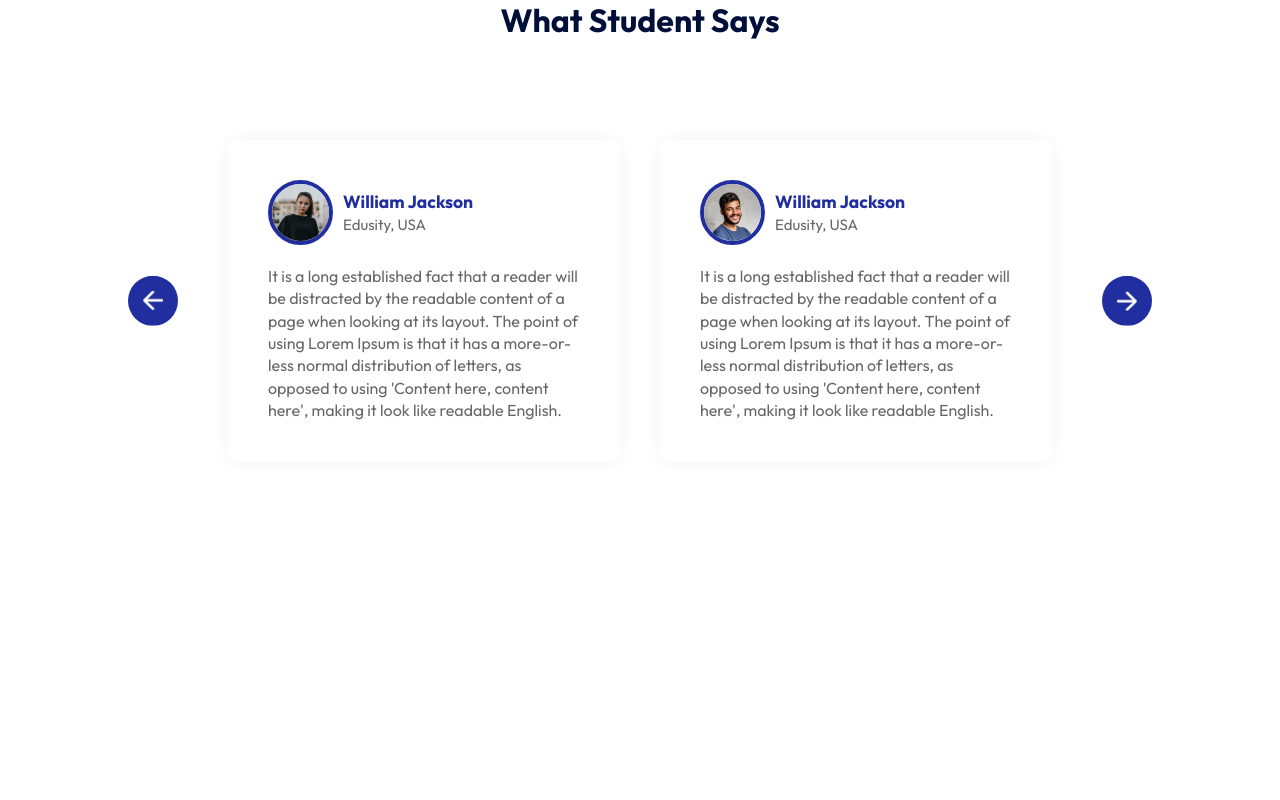
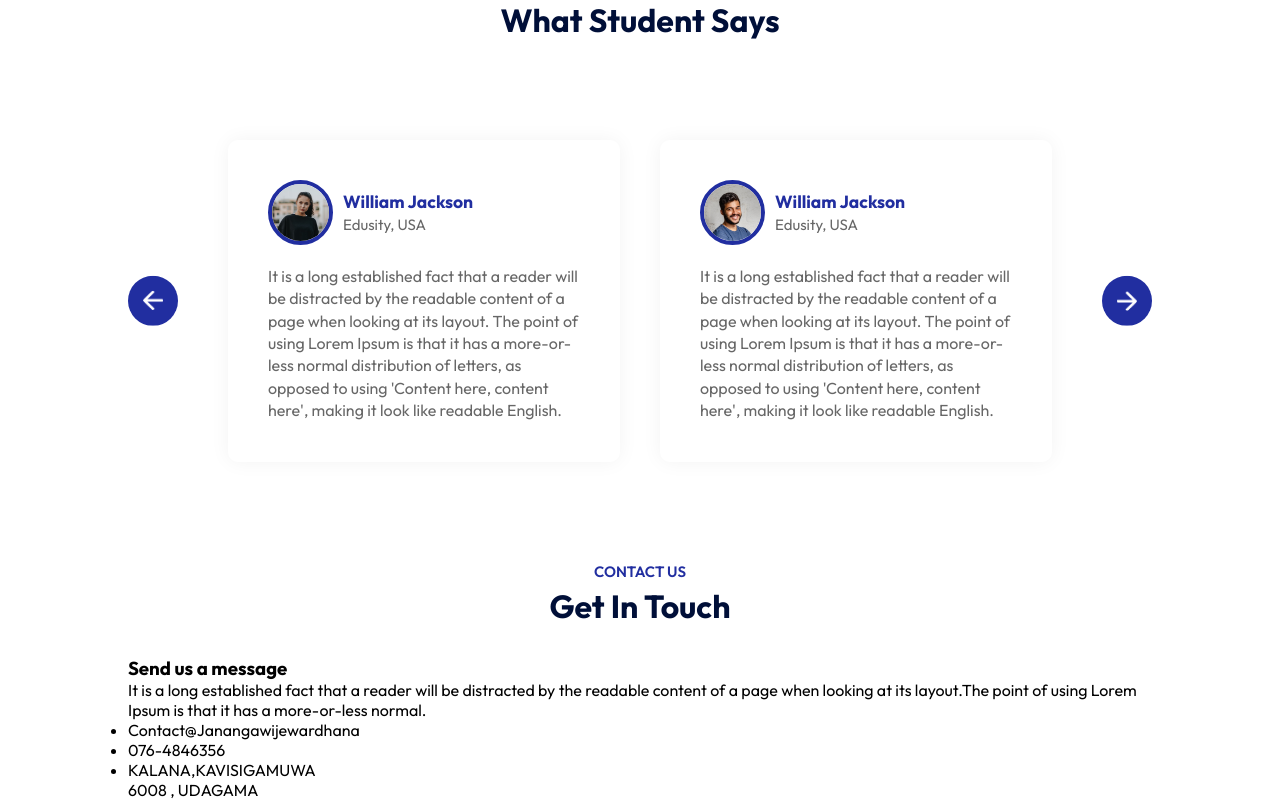
Before and after one commit to kjananga99/Edusity_Project, a React (Vite) app: page / in a window 1280 px wide. Shown: the part 2503-3303 px from the top of the page. Before the commit the page ends 3065 px from the top, so only its background shows below. Built offline with nearby package versions, Linux system fonts and the light colour scheme.

Commit message:
add component - Contact

```diff
--- a/src/App.jsx
+++ b/src/App.jsx
@@ -6,6 +6,7 @@ import Title from './Components/Title/Title'
 import About from './Components/About/About'
 import Campus from './Components/Campus/Campus'
 import Testimonials from './Components/Testimonials/Testimonials'
+import Contact from './Components/Contact/Contact'
 
 const App = () => {
   return (
@@ -20,6 +21,8 @@ const App = () => {
         <Campus/>
         <Title subTitle='TESTIMONIALS' title='What Student Says'/>
         <Testimonials/>
+        <Title subTitle='CONTACT US' title='Get In Touch'/>
+        <Contact/>
       </div>
     </div>
   )
--- /dev/null
+++ b/src/Components/Contact/Contact.jsx
@@ -0,0 +1,21 @@
+import React from 'react'
+import './Contact.css'
+
+const Contact = () => {
+  return (
+    <div className='contact'>
+      <div className="contact-col">
+        <h3>Send us a message</h3>
+        <p>It is a long established fact that a reader will be distracted by the readable content of a page when looking at its layout.The point of using Lorem Ipsum is that it has a more-or-less normal.</p>
+        <ul>
+            <li>Contact@Janangawijewardhana</li>
+            <li>076-4846356</li>
+            <li>KALANA,KAVISIGAMUWA<br/> 6008 , UDAGAMA</li>
+        </ul>
+      </div>
+      <div className="contact-col"></div>
+    </div>
+  )
+}
+
+export default Contact
```
Also changed, not shown: src/Components/Contact/Contact.css (added).
